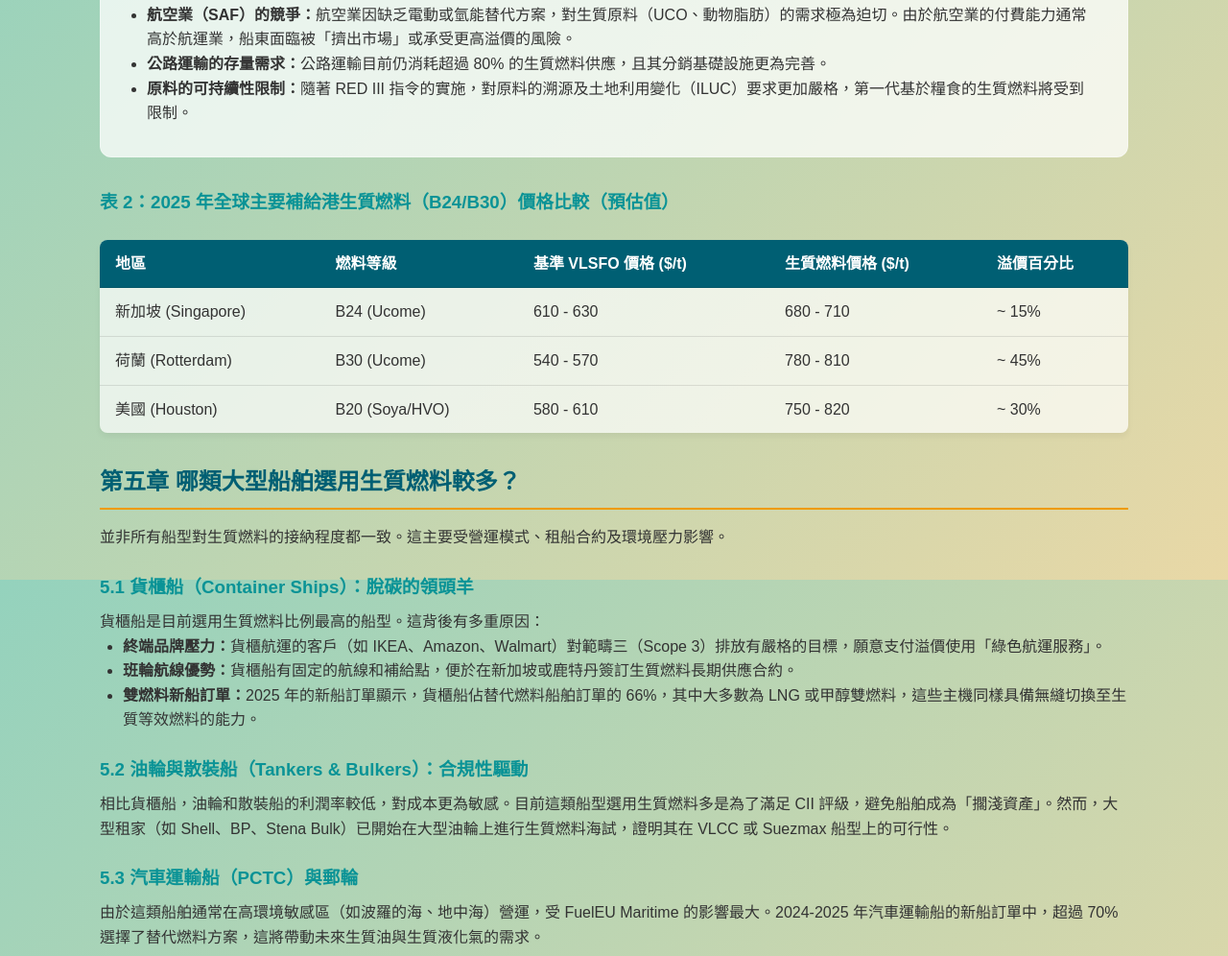
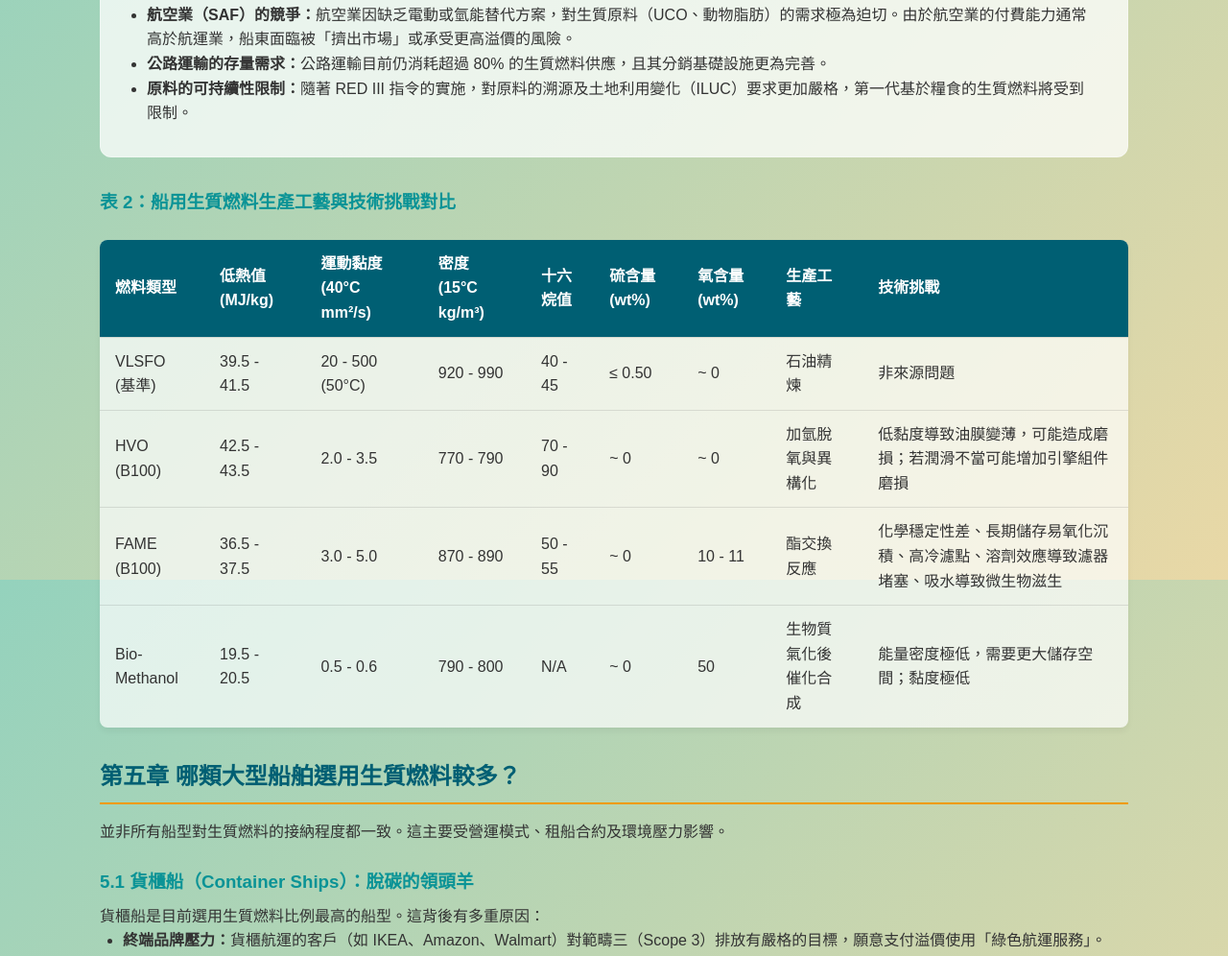
Before and after one commit to 1969Mark/marklubeworld, a plain HTML site: page links/biofuels.html in a window 1280 px wide. Shown: the part 3396-4392 px from the top of the page at 96% size. Drawn offline with Linux system fonts and the light colour scheme.

Commit message:
修正表2：改為生產工藝與技術挑戰對比表

```diff
--- a/links/biofuels.html
+++ b/links/biofuels.html
@@ -255,41 +255,69 @@
                 </ul>
             </div>
 
-            <h3 class="sub-section">表 2：2025 年全球主要補給港生質燃料（B24/B30）價格比較（預估值）</h3>
+            <h3 class="sub-section">表 2：船用生質燃料生產工藝與技術挑戰對比</h3>
             <table class="info-table">
                 <thead>
                     <tr>
-                        <th>地區</th>
-                        <th>燃料等級</th>
-                        <th>基準 VLSFO 價格 ($/t)</th>
-                        <th>生質燃料價格 ($/t)</th>
-                        <th>溢價百分比</th>
+                        <th>燃料類型</th>
+                        <th>低熱值 (MJ/kg)</th>
+                        <th>運動黏度 (40°C mm²/s)</th>
+                        <th>密度 (15°C kg/m³)</th>
+                        <th>十六烷值</th>
+                        <th>硫含量 (wt%)</th>
+                        <th>氧含量 (wt%)</th>
+                        <th>生產工藝</th>
+                        <th>技術挑戰</th>
                     </tr>
                 </thead>
                 <tbody>
                     <tr>
-                        <td>新加坡 (Singapore)</td>
-                        <td>B24 (Ucome)</td>
-                        <td>610 - 630</td>
-                        <td>680 - 710</td>
-                        <td>~ 15%</td>
+                        <td>VLSFO (基準)</td>
+                        <td>39.5 - 41.5</td>
+                        <td>20 - 500 (50°C)</td>
+                        <td>920 - 990</td>
+                        <td>40 - 45</td>
+                        <td>≤ 0.50</td>
+                        <td>~ 0</td>
+                        <td>石油精煉</td>
+                        <td>非來源問題</td>
                     </tr>
                     <tr>
-                        <td>荷蘭 (Rotterdam)</td>
-                        <td>B30 (Ucome)</td>
-                        <td>540 - 570</td>
-                        <td>780 - 810</td>
-                        <td>~ 45%</td>
+                        <td>HVO (B100)</td>
+                        <td>42.5 - 43.5</td>
+                        <td>2.0 - 3.5</td>
+                        <td>770 - 790</td>
+                        <td>70 - 90</td>
+                        <td>~ 0</td>
+                        <td>~ 0</td>
+                        <td>加氫脫氧與異構化</td>
+                        <td>低黏度導致油膜變薄，可能造成磨損；若潤滑不當可能增加引擎組件磨損</td>
                     </tr>
                     <tr>
-                        <td>美國 (Houston)</td>
-                        <td>B20 (Soya/HVO)</td>
-                        <td>580 - 610</td>
-                        <td>750 - 820</td>
-                        <td>~ 30%</td>
+                        <td>FAME (B100)</td>
+                        <td>36.5 - 37.5</td>
+                        <td>3.0 - 5.0</td>
+                        <td>870 - 890</td>
+                        <td>50 - 55</td>
+                        <td>~ 0</td>
+                        <td>10 - 11</td>
+                        <td>酯交換反應</td>
+                        <td>化學穩定性差、長期儲存易氧化沉積、高冷濾點、溶劑效應導致濾器堵塞、吸水導致微生物滋生</td>
+                    </tr>
+                    <tr>
+                        <td>Bio-Methanol</td>
+                        <td>19.5 - 20.5</td>
+                        <td>0.5 - 0.6</td>
+                        <td>790 - 800</td>
+                        <td>N/A</td>
+                        <td>~ 0</td>
+                        <td>50</td>
+                        <td>生物質氣化後催化合成</td>
+                        <td>能量密度極低，需要更大儲存空間；黏度極低</td>
                     </tr>
                 </tbody>
             </table>
+
 
 
             <!-- 第五章 -->
```
